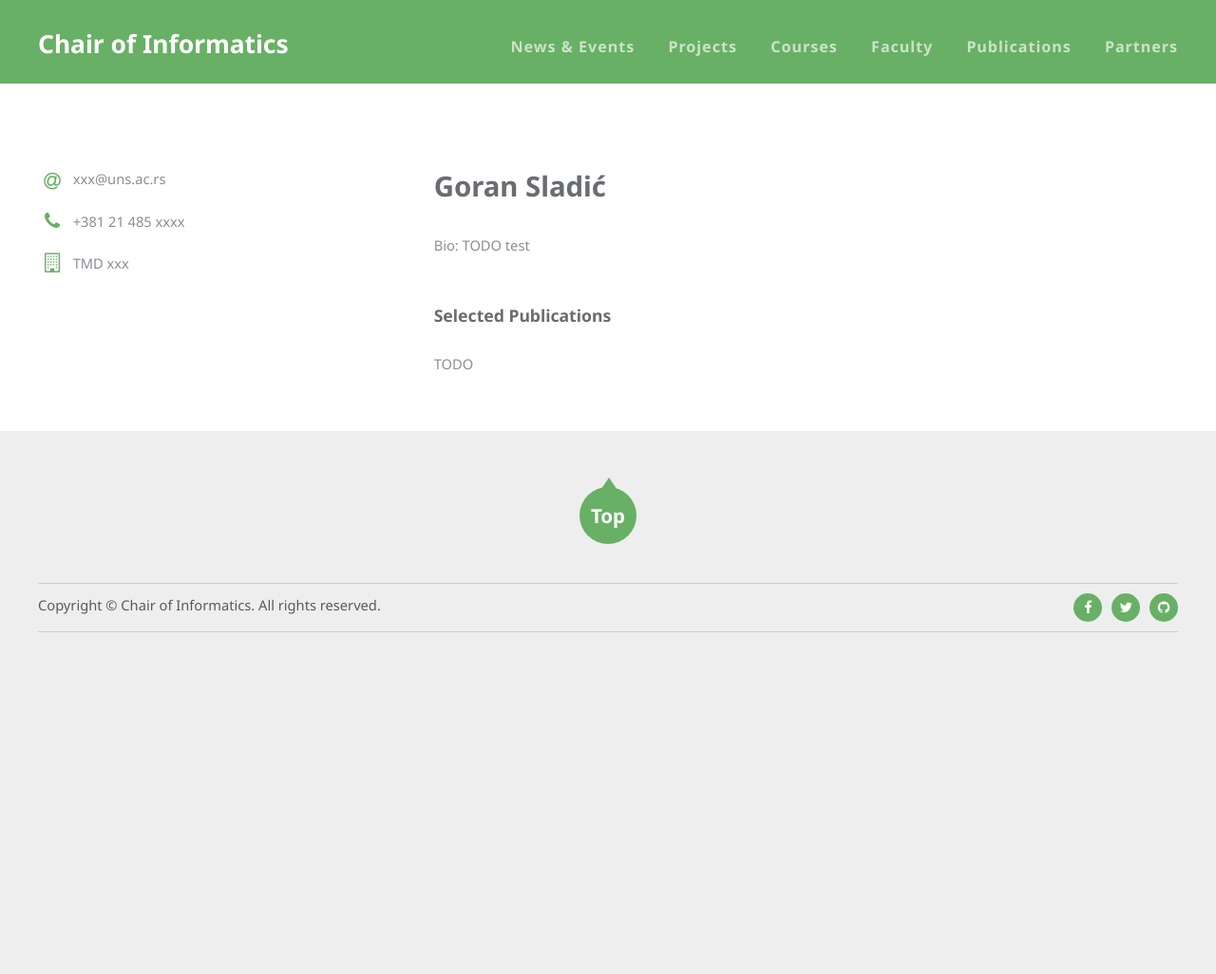
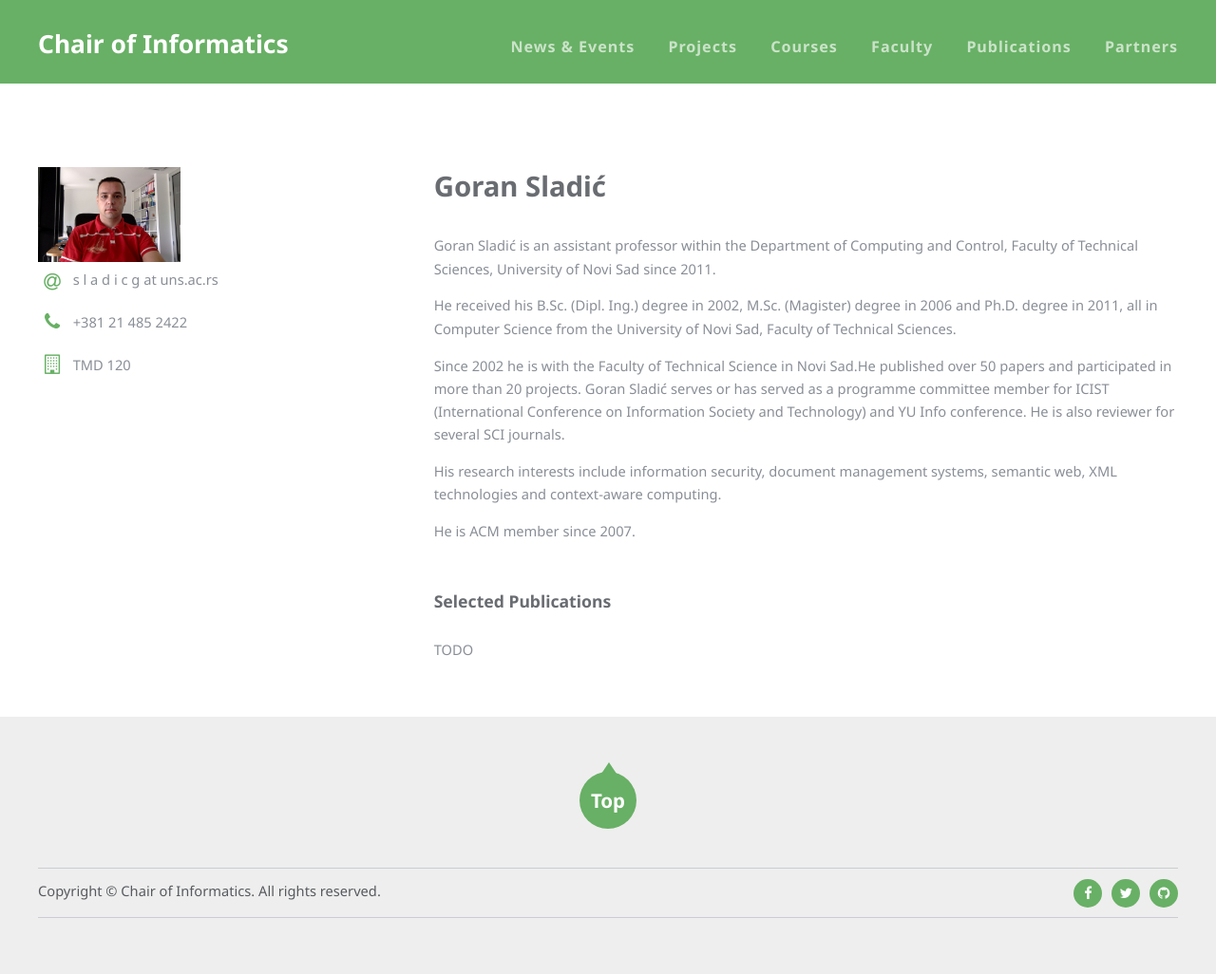
Before and after one commit to unsftn/informatika, a Jekyll site: the page built from _faculty/GoranSladic.md, in a window 1280 px wide. Shown: the whole page at 95% size. Built offline with Jekyll 4.4.1, drawn with Linux system fonts in a browser that asks for light colours; before the commit the page ends 900 px from its top, so only the background shows below that.

Commit message:
Dodat bio i slika

```diff
--- a/_faculty/GoranSladic.md
+++ b/_faculty/GoranSladic.md
@@ -5,13 +5,21 @@ collection: faculty
 path: Goran Sladic
 name: Goran Sladic
 zvanje: assistant
-email: xxx@uns.ac.rs
-phone: +381 21 485 xxxx
-office: TMD xxx
-photo:
+email: s l a d i c g at uns.ac.rs
+phone: +381 21 485 2422
+office: TMD 120
+photo: GoranSladic.jpg
 ---
 
-Bio: TODO test
+Goran Sladić is an assistant professor within the Department of Computing and Control, Faculty of Technical Sciences, University of Novi Sad since 2011.
+
+He received his B.Sc. (Dipl. Ing.) degree in 2002, M.Sc. (Magister) degree in 2006 and Ph.D. degree in 2011, all in Computer Science from the University of Novi Sad, Faculty of Technical Sciences.
+
+Since 2002 he is with the Faculty of Technical Science in Novi Sad.He published over 50 papers and participated in more than 20 projects. Goran Sladić serves or has served as a programme committee member for ICIST (International Conference on Information Society and Technology) and YU Info conference. He is also reviewer for several SCI journals.
+
+His research interests include information security, document management systems, semantic web, XML technologies and context-aware computing.
+
+He is ACM member since 2007.
 
 ### Selected Publications
 
```
Also changed, not shown: img/faculty/GoranSladic.jpg (added).
